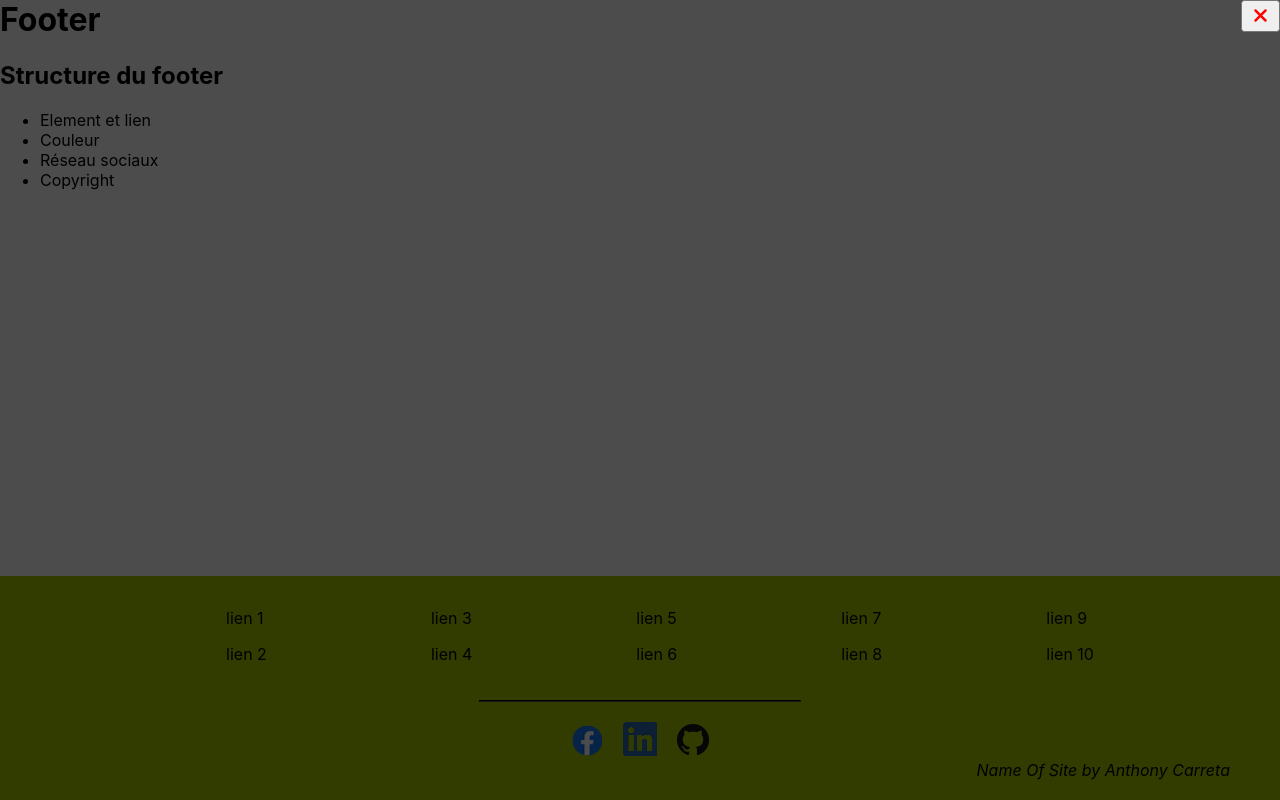
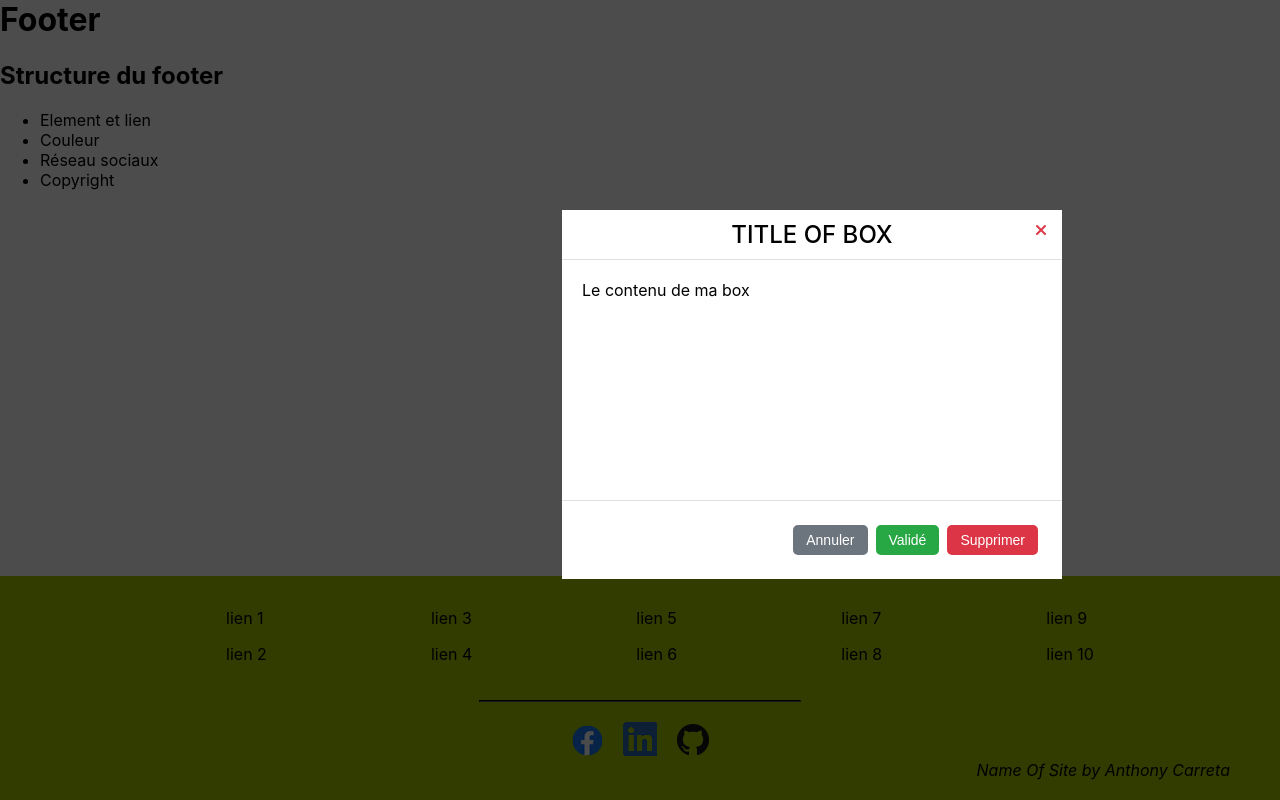
Before and after one commit to BackGrowZ/template-automatiser, a React (Create React App) app: page / in a window 1280 px wide. Both pictures are taken after a click on the item "Copyright". Built offline with nearby package versions, Linux system fonts and the light colour scheme.

Commit message:
Create BoxEdition

```diff
--- a/src/component/Editeur/Editeur.js
+++ b/src/component/Editeur/Editeur.js
@@ -130,7 +130,7 @@ export default class Editeur extends Component {
         let label = this.state.copyright
         let link = this.state.copyrightLink
         let newCopyright = this.props.copyright
-        newCopyright= [label, link]
+        newCopyright = [label, link]
         this.props.updateState('copyright', newCopyright)
         this.noScroll(false)
     }
@@ -206,14 +206,30 @@ export default class Editeur extends Component {
                 </div>
             ) : null
 
+        const boxTemplate =
+            <div className='BoxEdition'>
+                <div className='HeaderBoxEdition'>
+                    <div className='CrossBoxEdition'><i onClick={() => this.noScroll(false)} className="fas fa-times" /></div>
+                    <div className='TitleBoxEdition'>TITlE OF BOX</div>
+                </div>
+                <div className='BodyBoxEdition'>
+                    Le contenu de ma box
+                </div>
+                <div className='FooterBoxEdition'>
+                    <button className='CancelBoxEdition'>Annuler</button>
+                    <button className='SubmitBoxEdition'>Validé</button>
+                    <button className='DeletBoxEdition'>Supprimer</button>
+                </div>
+
+            </div>
 
         const template =
             <div className='mainEdit'>
-                <button onClick={() => this.noScroll(false)} style={{ position: 'absolute', top: '0', right: '0', zoom: '1.5' }}><i style={{ color: 'red', cursor: 'pointer' }} onClick={() => this.noScroll(false)} className="fas fa-times" /></button>
                 {items}
                 {color}
                 {reseau}
                 {copyright}
+                {boxTemplate}
             </div>
 
         return template
--- a/src/component/Editeur/edit.css
+++ b/src/component/Editeur/edit.css
@@ -3,6 +3,84 @@
     top: 0;
     height: 100%;
     width: 100%;
-    background-color: rgba(0, 0, 0, 0.7);
+    background-color: #000000b3;
     z-index: 1000;
 }
+
+.BoxEdition {
+    top: 20%;
+    left: 40%;
+    position: relative;
+    margin: 50px;
+    background-color: #fff;
+    max-width: 500px;
+}
+
+.HeaderBoxEdition {
+    border-bottom: #dee2e6 solid 1px;
+    width: 100%;
+}
+
+.CrossBoxEdition {
+    position: absolute;
+    top: 10px;
+    right: 15px;
+}
+
+.TitleBoxEdition {
+    padding: 10px;
+    font-size: x-large;
+    font-weight: 500;
+    text-transform: uppercase;
+    text-align: center;
+}
+
+.BodyBoxEdition {
+    padding: 20px;
+    min-height: 200px;
+}
+
+.FooterBoxEdition {
+    border-top: #dee2e6 solid 1px;
+    padding: 20px;
+    text-align: right;
+}
+
+.SubmitBoxEdition, .CancelBoxEdition, .DeletBoxEdition {
+    font-size: 14px;
+    padding: 6px 12px;
+    margin: .25rem;
+    display: inline-block;
+    text-decoration: none;
+    text-align: center;
+    white-space: nowrap;
+    vertical-align: middle;
+    -ms-touch-action: manipulation;
+    touch-action: manipulation;
+    cursor: pointer;
+    -webkit-user-select: none;
+    -moz-user-select: none;
+    -ms-user-select: none;
+    user-select: none;
+    background-image: none;
+    border: 1px solid transparent;
+    border-radius: 5px;
+    color: #fff;
+}
+
+.SubmitBoxEdition {
+    background-color: #28a745;
+}
+.CancelBoxEdition {
+    background-color: #6c757d;
+}
+
+.DeletBoxEdition {
+    background-color: #dc3545;
+}
+
+
+.fa-times {
+    color: #dc3545;
+    cursor: pointer
+}
```
